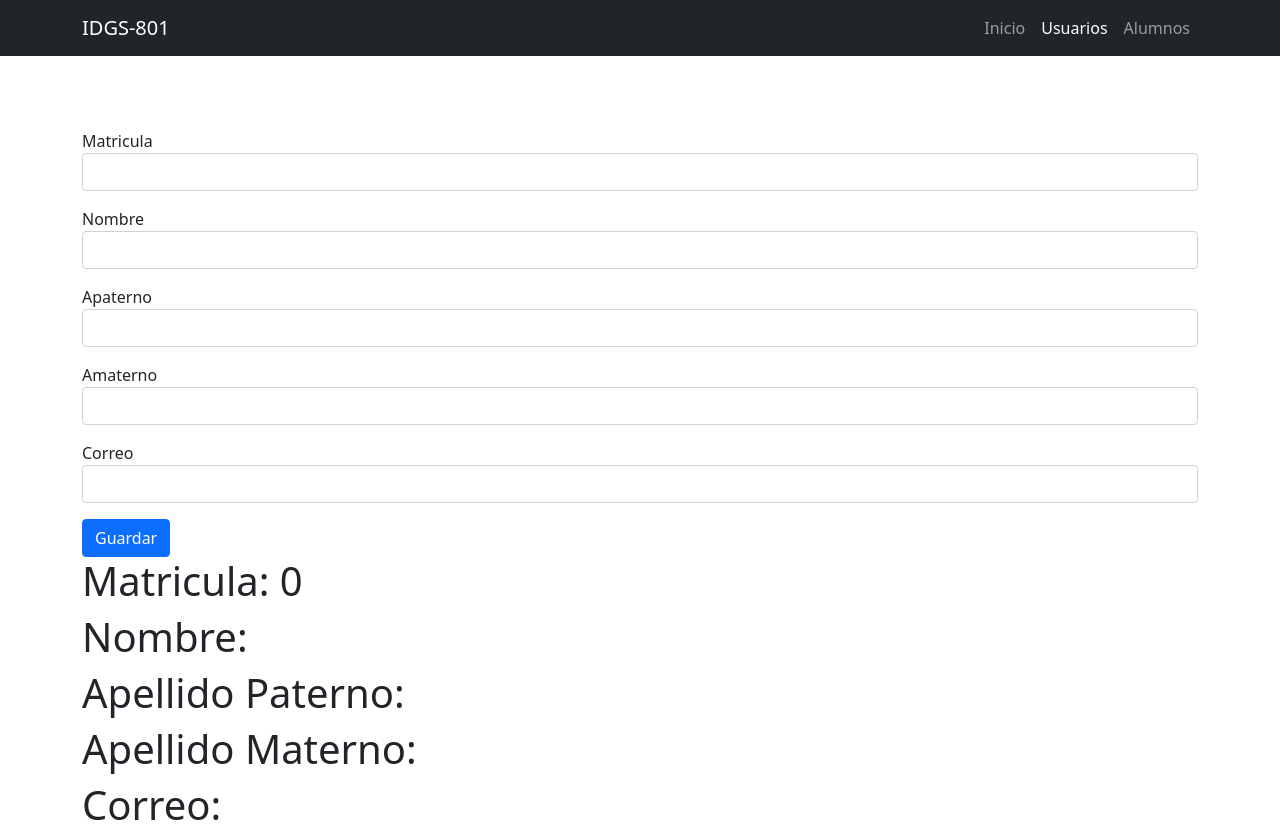
After one commit to IDGS-802-23002744/IntroFlask, a Flask app: page /usuarios in a window 1280 px wide. The commit adds this page. Run offline with Flask 3, Linux system fonts and the light colour scheme; lists and menus that the app fills with data are empty; some libraries are stand-ins or nearby versions.

Commit message:
MensajesFlask

```diff
--- /dev/null
+++ b/forms.py
@@ -0,0 +1,24 @@
+from wtforms import Form
+from wtforms import StringField, IntegerField, PasswordField
+from wtforms import EmailField
+from wtforms import validators
+
+class UserForm(Form):
+
+    matricula=IntegerField('Matricula',
+        [validators.DataRequired(message="Este campo es requerido"),
+        validators.NumberRange(min=100, max=100, message='ingrese un valor valido'),
+        validators.length(min=3, max=10, message='Ingrese nombre valido')
+        ])
+    nombre=StringField('Nombre',
+        [validators.DataRequired(message="Este campo es requerido")]
+        )
+    apaterno=StringField('Apaterno',
+        [validators.DataRequired(message="Este campo es requerido")]
+        )
+    amaterno=StringField('Amaterno',
+        [validators.DataRequired(message="Este campo es requerido")]
+        )
+    correo=EmailField('Correo',
+        [validators.DataRequired(message="Este campo es requerido")]
+        )
--- a/main.py
+++ b/main.py
@@ -1,12 +1,42 @@
 from flask import Flask, render_template,request
+from flask_wtf.csrf import CSRFProtect
+
+import forms
+import math
 
 app = Flask(__name__)
+app.secret_key="Clave secreta"
+csrf=CSRFProtect()
 
 @app.route('/')
 def index():
     titulo="IDGS-802_Flask"
     lista=['Juan', 'Karla', 'Miguel', 'Ana']
     return render_template('index.html', titulo=titulo, lista=lista)
+
+@app.route("/usuarios", methods=["GET", "POST"])
+
+def usuarios():
+    mat=0
+    nom=''
+    apa=''
+    ama=''
+    email=''
+    usuarios_class=forms.UserForm(request.form)
+    if request.method =='POST' and usuarios_class.validate():
+        mat=usuarios_class.matricula.data
+        nom=usuarios_class.nombre.data
+        apa=usuarios_class.apaterno.data
+        ama=usuarios_class.amaterno.data
+        email=usuarios_class.correo.data
+
+        message='Bienvenido{}'.format(nom)
+        flash(message)
+
+    return render_template("usuarios.html",form=usuarios_class
+                            ,mat=mat,nom=nom,apa=apa,ama=ama,email=email
+                            )
+
 
 @app.route('/formularios')
 def formularios():
@@ -58,9 +88,16 @@ def operas():
     </form>
     '''
 
-@app.route("/operasBas")
+@app.route("/operasBas", methods=["GET", "POST"])
 def operas1():
-    return render_template("operasBas.html")
+    n1=0
+    n2=0
+    res=0
+    if request.method == "POST":
+        n1=request.form.get("n1")
+        n2=request.form.get("n2")
+        res=float(n1)/float(n2)
+    return render_template("operasBas.html",n1=n1,n2=n2,res=res)
 
 @app.route("/resultado", methods=["GET", "POST"])
 def resultado():
@@ -83,5 +120,36 @@ def resultado():
 
     return f"{texto}: {res}"
 
+@app.route("/alumnos", methods=["GET", "POST"])
+def alumnos():
+
+    return render_template("alumnos.html")
+
+@app.route("/distancia", methods=["GET", "POST"])
+def distancia():
+    x1=0
+    y1=0
+    x2=0
+    y2=0
+    n1=0
+    n2=0
+    res=0
+
+    if request.method == "POST":
+            x1 = request.form.get("x1")
+            y1 = request.form.get("y1")
+            x2 = request.form.get("x2")
+            y2 = request.form.get("y2")
+
+            dx = float(x1) - float(x2)
+            dy = float(y1) - float(y2)
+
+            n1 = dx ** 2
+            n2 = dy ** 2
+
+            res = math.sqrt(n1 + n2)
+    return render_template("distancia.html", res=res, x1=x1, y1=y1, x2=x2, y2=y2, n1=n1, n2=n2)
+
 if __name__ == '__main__':
+    csrf.init_app(app)
     app.run(debug=True)
--- a/requirements.txt
+++ b/requirements.txt
@@ -1,9 +1,13 @@
 blinker==1.9.0
 click==8.3.1
 colorama==0.4.6
+dnspython==2.8.0
+email-validator==2.3.0
 Flask==3.1.2
+Flask-WTF==1.2.2
+idna==3.11
 itsdangerous==2.2.0
 Jinja2==3.1.6
 MarkupSafe==3.0.3
-mysqlclient==2.2.7
 Werkzeug==3.1.5
+WTForms==3.2.1
--- /dev/null
+++ b/templates/_macros.html
@@ -0,0 +1,19 @@
+{% macro datos(name,placeholder,type="texto") %}
+    <div class="mb-3">
+        <label for="{{ name }}" class="form-label>">{{ name }}</label>
+        <input type="{{ type }}" class="form-control" id="{{ name }}" name="{{ name }}"
+        placeholder="{{ placeholder }}">
+    </div>
+
+{% endmacro %}
+
+{% macro campoNuevo(field) %}
+<tb>{{ field.label }}</tb>
+<dd>{{ field(**kwargs) | safe }}</dd>
+{% if field.errors %}
+    {% for error in field.errors %}
+        <li style="color:red">{{ error }}</li>
+    {% endfor %}
+{% endif %}
+
+{% endmacro %}
--- a/templates/layout.html
+++ b/templates/layout.html
@@ -55,6 +55,17 @@
             </div>
         </nav>
         <div class="container mt-5 pt-4">
+
+            {% with messages =get_flashed_messages() %}
+                {% if messages %}
+                    {% for messages in messages %}
+                        <div class="alert alert-success">
+                            {{ messages }}
+                        </div>
+                    {% endfor%}
+                {% endif %}
+            {% endwith %}
+
             {% block content %}
             {% endblock %}
         </div>
--- a/templates/operasBas.html
+++ b/templates/operasBas.html
@@ -2,7 +2,7 @@
 
 {% block content %}
 
-<form action="/resultado" method="post">
+<form action="/operasBas" method="post">
 
     <div class="mb-3">
         <label for="n1" class="form-label">Numero 1:</label>
@@ -39,4 +39,8 @@
     <button type="submit" class="btn btn-primary">Calcular</button>
 </form>
 
+<h1>
+    La suma de {{ n1 }} + {{ n2 }} = {{ "%.2f"|format(res)}}
+</h1>
+
 {% endblock %}
--- /dev/null
+++ b/templates/usuarios.html
@@ -0,0 +1,40 @@
+{% extends "layout.html" %}
+
+{% block content %}
+
+{% import "_macros.html" as macros %}
+
+<form action="/usuarios" method="post" novalidate>
+<input type="hidden" name="csrf_token" value="{{ csrf_token() }}">
+
+    <div class="mb-3">
+        {{macros.campoNuevo(form.matricula,class="form-control")}}
+    </div>
+
+    <div class="mb-3">
+        {{macros.campoNuevo(form.nombre,class="form-control")}}
+    </div>
+
+    <div class="mb-3">
+        {{macros.campoNuevo(form.apaterno,class="form-control")}}
+    </div>
+
+    <div class="mb-3">
+        {{macros.campoNuevo(form.amaterno,class="form-control")}}
+    </div>
+
+    <div class="mb-3">
+        {{macros.campoNuevo(form.correo,class="form-control")}}
+    </div>
+
+    <button type="submit" class="btn btn-primary">Guardar</button>
+</form>
+
+<h1>Matricula: {{ mat }}</h1>
+<h1>Nombre: {{ nom }}</h1>
+<h1>Apellido Paterno: {{ apa }}</h1>
+<h1>Apellido Materno: {{ ama }}</h1>
+<h1>Correo: {{ email }}</h1>
+
+
+{% endblock %}
```
Also changed, not shown: templates/alumnos.html (added, +17 -0 lines), templates/distancia.html (added, +23 -0 lines), README.md.
